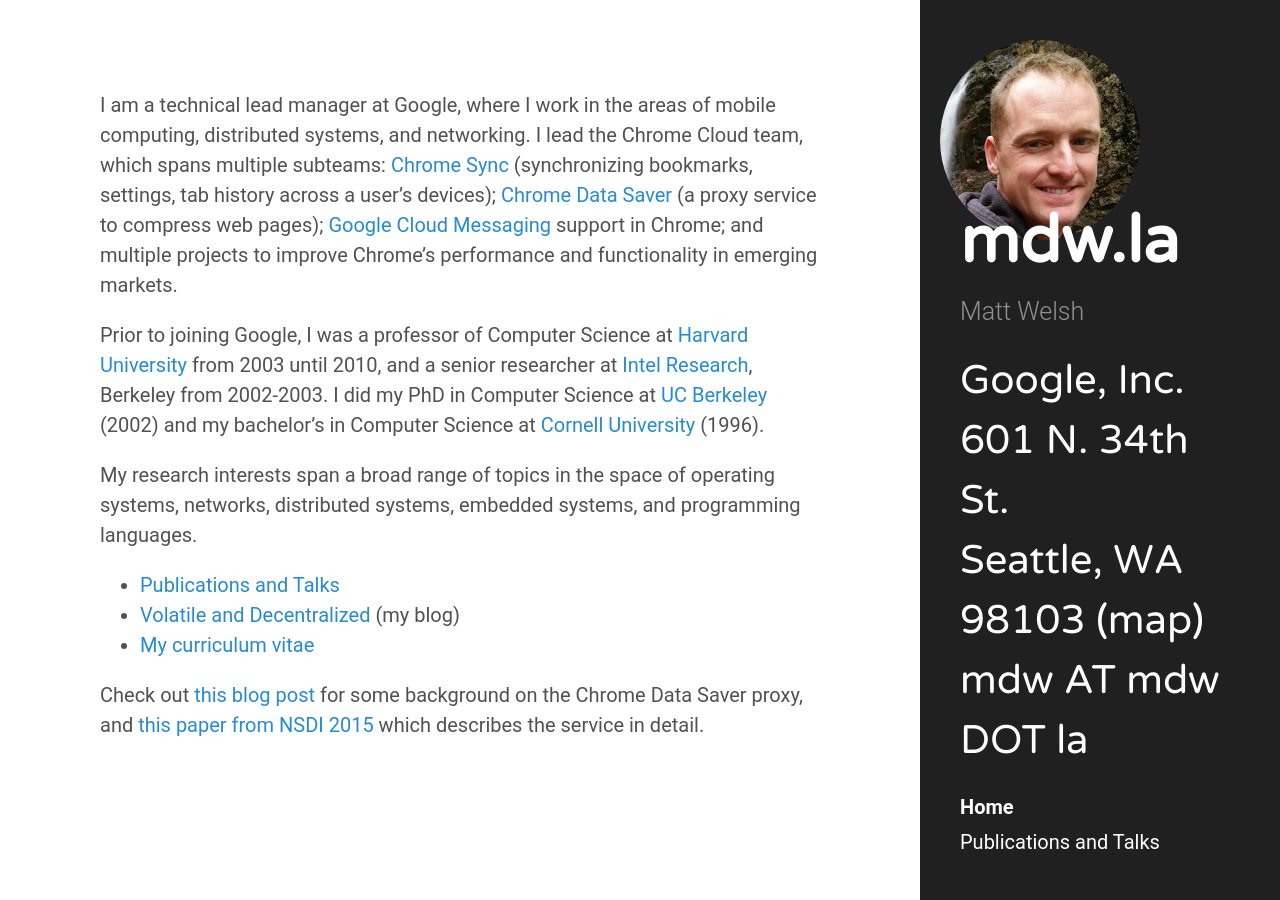
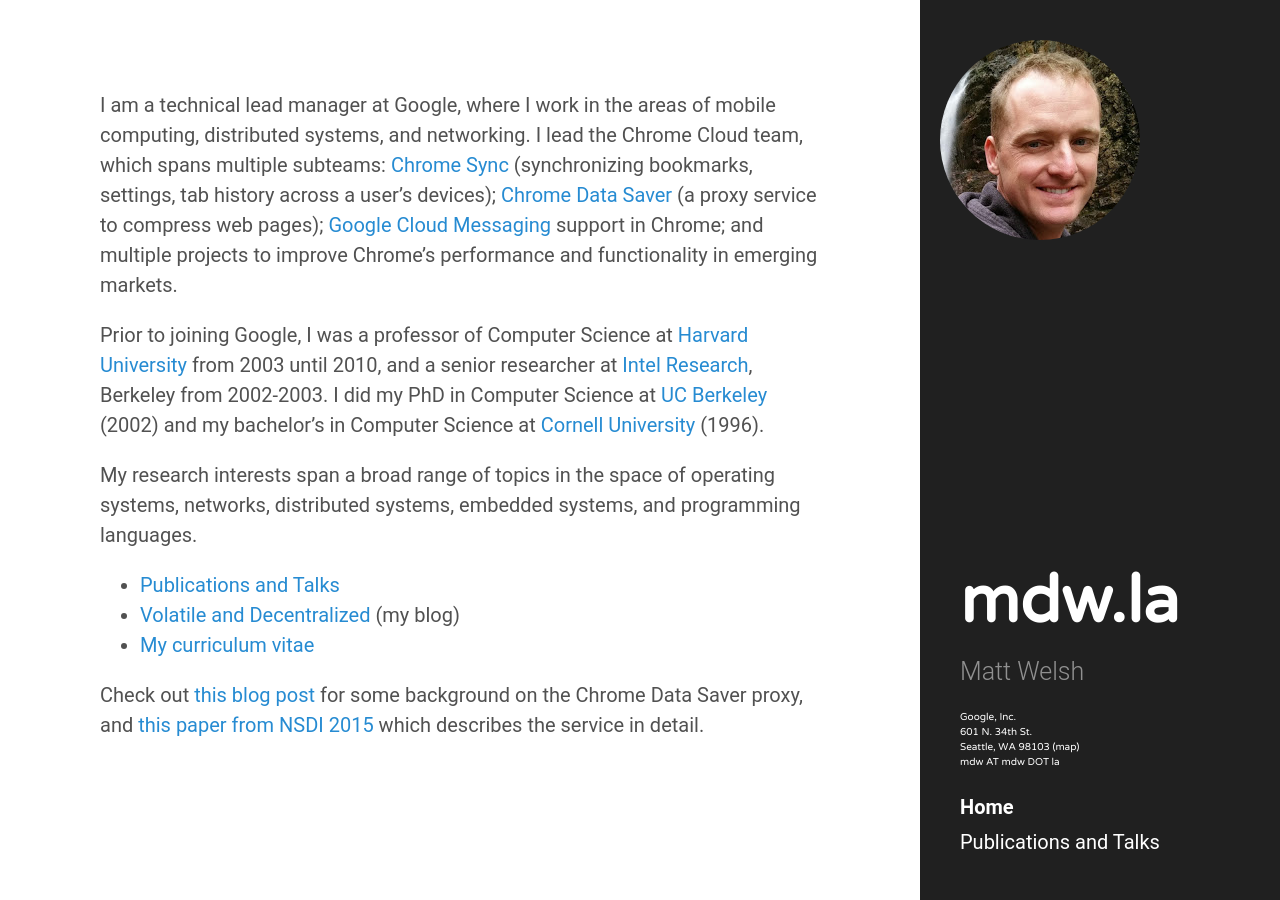
Before and after one commit to mdwelsh/mdwelsh.github.io, a Jekyll site: the page built from index.md, in a window 1280 px wide. Built offline with Jekyll 4.4.1, drawn with Linux system fonts in a browser that asks for light colours.

Commit message:
Update hyde.css

```diff
--- a/public/css/hyde.css
+++ b/public/css/hyde.css
@@ -79,7 +79,6 @@
 .sidebar-about h1 {
   color: #fff;
   margin-top: 0;
-  /* font-family: "Abril Fatface", serif; */
   font-family: "Varela Round";
   font-size: 3.25rem;
 }
@@ -88,7 +87,7 @@
   color: #fff;
   margin-top: 0;
   font-family: "Varela Round";
-  font-size: 2rem;
+  font-size: 0.5rem;
 }
 
 .sidebar-photo {
```
